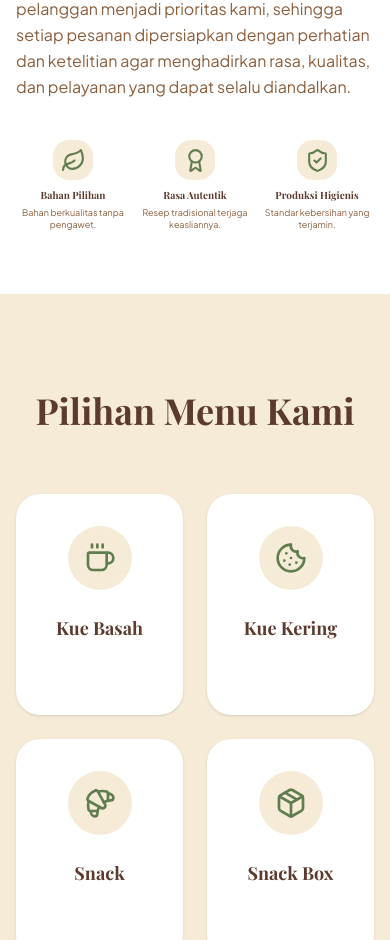
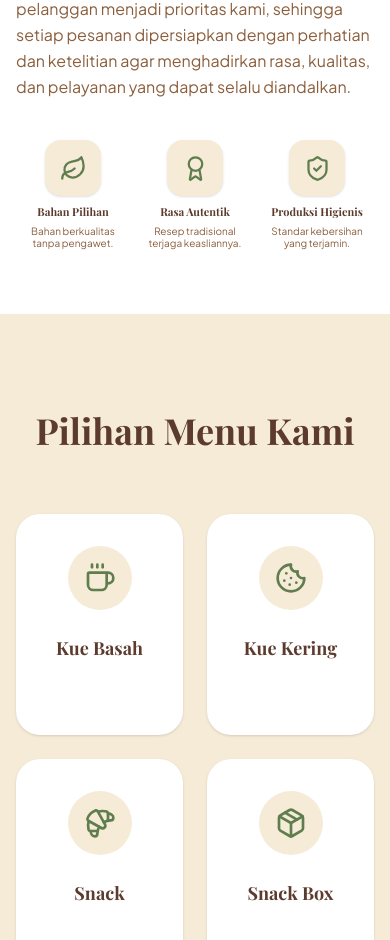
Before and after one commit to berrlylie/tops.snack, a React (Vite) app: page / in a window 390 px wide. Shown: the part 2138-3078 px from the top of the page. Built offline with nearby package versions, Linux system fonts and the light colour scheme; no server answers; a web font is replaced by a local one.

Commit message:
Update About.tsx

```diff
--- a/src/components/About.tsx
+++ b/src/components/About.tsx
@@ -4,17 +4,17 @@ import { Leaf, Award, ShieldCheck } from 'lucide-react';
 export default function About() {
   const values = [
     {
-      icon: <Leaf className="text-brand-green-leaf" size={25} />,
+      icon: <Leaf className="text-brand-green-leaf" size={27} />,
       title: 'Bahan Pilihan',
       description: 'Bahan berkualitas tanpa pengawet.',
     },
     {
-      icon: <Award className="text-brand-green-leaf" size={25} />,
+      icon: <Award className="text-brand-green-leaf" size={27} />,
       title: 'Rasa Autentik',
       description: 'Resep tradisional terjaga keasliannya.',
     },
     {
-      icon: <ShieldCheck className="text-brand-green-leaf" size={25} />,
+      icon: <ShieldCheck className="text-brand-green-leaf" size={27} />,
       title: 'Produksi Higienis',
       description: 'Standar kebersihan yang terjamin.',
     },
@@ -65,19 +65,20 @@ export default function About() {
               Dengan mengutamakan kualitas bahan, kebersihan proses produksi, dan kesegaran produk, kami berkomitmen untuk memberikan yang terbaik bagi setiap pelanggan. Kepuasan pelanggan menjadi prioritas kami, sehingga setiap pesanan dipersiapkan dengan perhatian dan ketelitian agar menghadirkan rasa, kualitas, dan pelayanan yang dapat selalu diandalkan.
             </p>
 
-            {/* Features Grid */}
+            {/* Features Grid - Disesuaikan agar ikon lebih besar dan teks tetap rapi */}
             <div className="grid grid-cols-3 gap-2 sm:gap-6">
               {values.map((value, index) => (
                 <div key={index} className="flex flex-col gap-2 items-center text-center">
-                  <div className="w-10 h-10 sm:w-14 sm:h-14 bg-brand-beige rounded-2xl flex items-center justify-center">
+                  {/* Container ikon dibuat sedikit lebih besar agar terlihat proporsional */}
+                  <div className="w-14 h-14 sm:w-16 sm:h-16 bg-brand-beige rounded-2xl flex items-center justify-center shadow-sm">
                     {value.icon}
                   </div>
                   <div>
-                    <h4 className="font-bold text-brand-brown-dark mb-1 text-[10px] sm:text-sm">
+                    <h4 className="font-bold text-brand-brown-dark mb-1 text-[11px] sm:text-sm">
                       {value.title}
                     </h4>
-                    {/* Deskripsi sekarang muncul di semua perangkat (block) */}
-                    <p className="text-[9px] sm:text-xs text-brand-brown-medium leading-tight sm:leading-relaxed block">
+                    {/* Deskripsi tetap muncul dan disetel agar pas di layar kecil */}
+                    <p className="text-[10px] sm:text-xs text-brand-brown-medium leading-tight sm:leading-relaxed block px-0.5">
                       {value.description}
                     </p>
                   </div>
```
